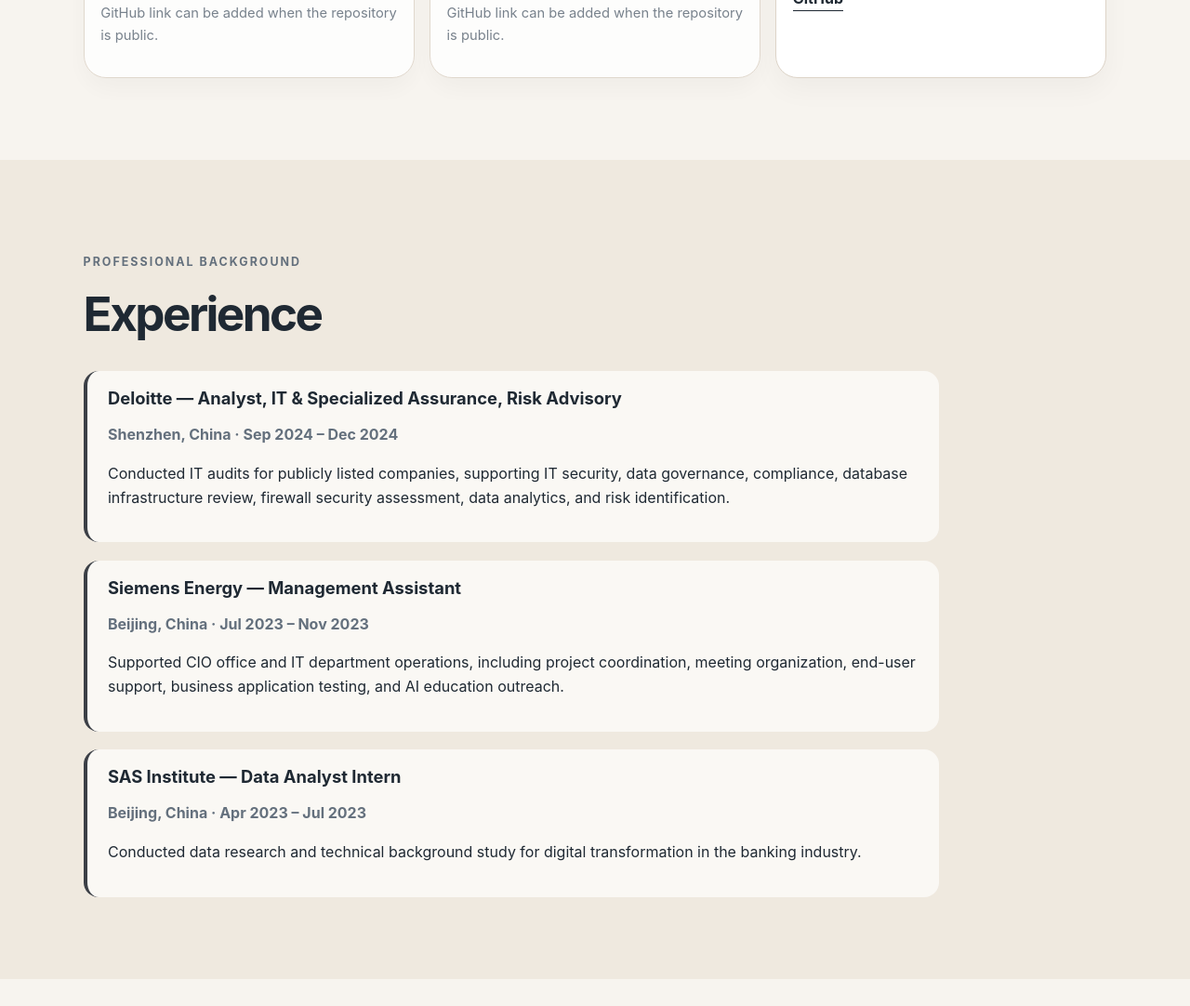
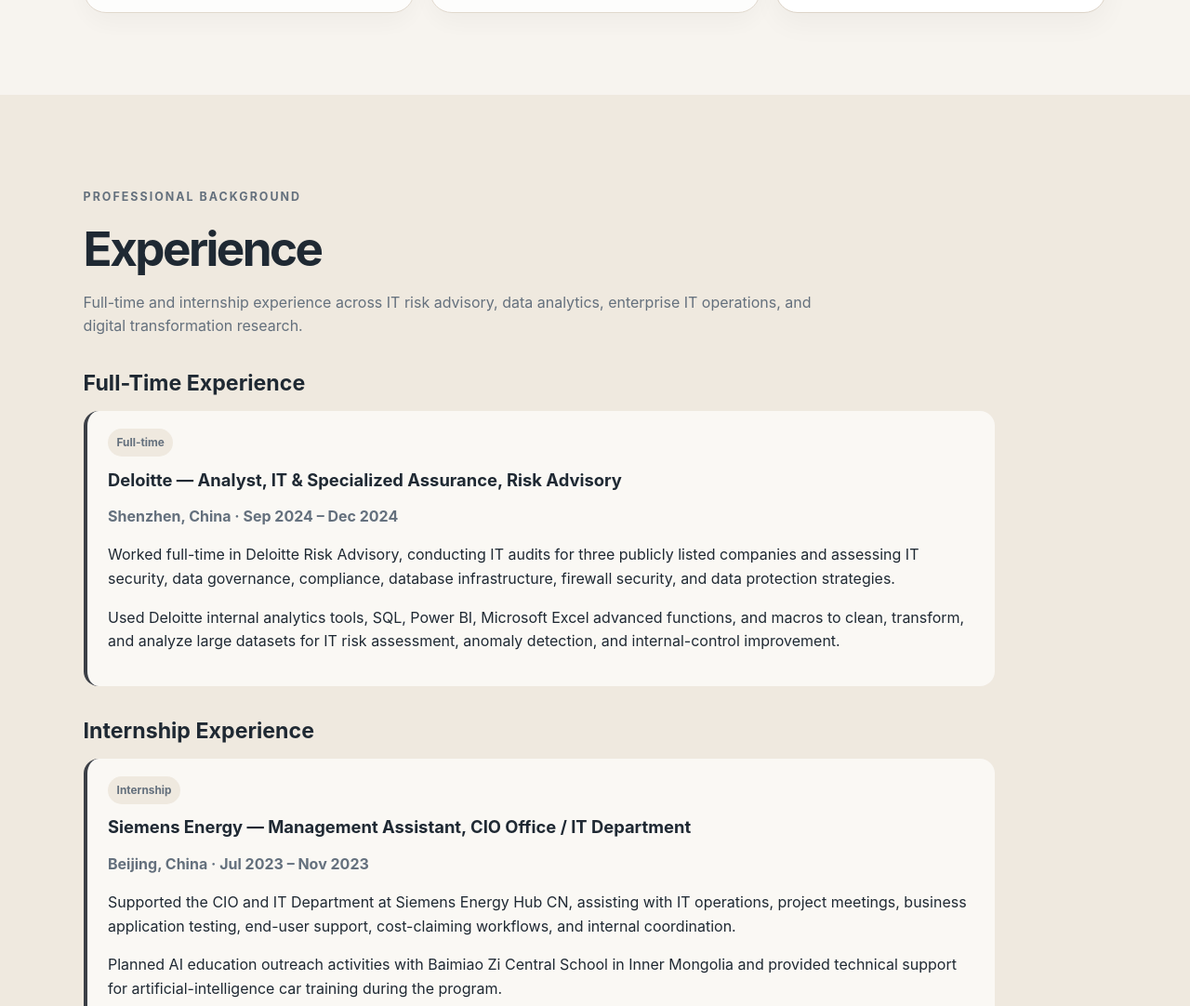
Before and after one commit to LawrenceYun/yun-zhang-portfolio, a plain HTML site: page index.html in a window 1280 px wide. Shown: the part 2938-4020 px from the top of the page at 93% size. Drawn offline with Linux system fonts and the light colour scheme.

Commit message:
Add files via upload

```diff
--- a/index.html
+++ b/index.html
@@ -30,7 +30,7 @@
           machine learning workflows, and database-driven applications.
         </p>
         <div class="button-row">
-          <a class="button primary" href="YOUR_RESUME_LINK_HERE" target="_blank" rel="noopener">Resume</a>
+          <a class="button primary" href="Yun_Zhang_Resume.pdf" target="_blank" rel="noopener">Resume</a>
           <a class="button" href="https://github.com/LawrenceYun" target="_blank" rel="noopener">GitHub</a>
           <a class="button" href="YOUR_LINKEDIN_LINK_HERE" target="_blank" rel="noopener">LinkedIn</a>
           <a class="button" href="mailto:YOUR_EMAIL_HERE">Email</a>
@@ -80,27 +80,28 @@
         </article>
 
         <article class="card">
-          <p class="tag">Resume project: Interpreting Pain Scales in Knee X-rays</p>
+          <p class="tag">Resume project: Interpreting Pain Scales in Knee X-rays · Johns Hopkins BME</p>
           <h3>Knee X-ray Pain Analytics and Fairness Modeling</h3>
           <p>
-            Analyzed 6,705 right-knee samples from the NIH Osteoarthritis Initiative baseline cohort using XGBoost
-            regression, TreeSHAP, SANE explanations, residual-gap analysis, and propensity-score matching to study
-            pain prediction and racial disparity patterns.
+            Johns Hopkins BME project analyzing 6,705 right-knee samples from the NIH Osteoarthritis Initiative
+            baseline cohort using XGBoost regression, TreeSHAP, SANE explanations, residual-gap analysis, and
+            propensity-score matching to study pain prediction and racial disparity patterns.
           </p>
           <p class="meta">Tech: Python, pandas, XGBoost, SHAP, scikit-learn, healthcare analytics</p>
           <p class="meta">Focus: clinical data modeling, explainability, fairness diagnostics</p>
           <div class="card-links">
             <a href="https://github.com/LawrenceYun/knee-xray-pain-analytics" target="_blank" rel="noopener">GitHub</a>
+            <a href="Knee_Xray_Report.pdf" target="_blank" rel="noopener">Report</a>
           </div>
         </article>
 
         <article class="card">
-          <p class="tag">Resume project: Surgical Segmentation & Safety Alert System</p>
+          <p class="tag">Resume project: Surgical Segmentation & Safety Alert System · Johns Hopkins PULSE Lab</p>
           <h3>Surgical Safety Alert Pipeline</h3>
           <p>
-            Processed cadaver surgical datasets from a medical imaging research context, implementing ROI cropping,
-            field-of-view normalization, pixel-level mask refinement, monocular distance estimation, and Safe/Caution/Danger
-            safety-level classification.
+            Johns Hopkins PULSE Lab project processing cadaver surgical datasets in a medical imaging research
+            context, implementing ROI cropping, field-of-view normalization, pixel-level mask refinement, monocular
+            distance estimation, and Safe/Caution/Danger safety-level classification.
           </p>
           <p class="meta">Tech: Python, medical image processing, segmentation masks, geometric distance estimation</p>
           <p class="meta">Code/Data Notice: restricted medical/cadaver data is not publicly redistributed.</p>
@@ -153,7 +154,6 @@
             then implemented MLP, DeepONet, FNO, and physics-informed FNO models to predict future workload fields.
           </p>
           <p class="meta">Tech: Python, PDE simulation, DeepONet, FNO, physics-informed learning</p>
-          <p class="meta">GitHub link can be added when the repository is public.</p>
         </article>
 
         <article class="card small muted-card">
@@ -165,7 +165,6 @@
             path planning.
           </p>
           <p class="meta">Tech: C++, ROS2, MoveIt!, sampling-based motion planning</p>
-          <p class="meta">GitHub link can be added when the repository is public.</p>
         </article>
 
         <article class="card small muted-card">
@@ -177,7 +176,6 @@
             and hyperparameter tuning.
           </p>
           <p class="meta">Tech: Python, pandas, NumPy, Matplotlib, Naïve Bayes, KNN, Random Forest</p>
-          <p class="meta">GitHub link can be added when the repository is public.</p>
         </article>
 
         <article class="card small">
@@ -200,34 +198,60 @@
       <div class="section-heading">
         <p class="eyebrow">Professional Background</p>
         <h2>Experience</h2>
+        <p>
+          Full-time and internship experience across IT risk advisory, data analytics, enterprise IT operations,
+          and digital transformation research.
+        </p>
       </div>
 
+      <div class="experience-group">
+        <h3 class="group-title">Full-Time Experience</h3>
         <div class="timeline">
           <article>
+            <p class="tag">Full-time</p>
             <h3>Deloitte — Analyst, IT & Specialized Assurance, Risk Advisory</h3>
             <p class="date">Shenzhen, China · Sep 2024 – Dec 2024</p>
             <p>
-            Conducted IT audits for publicly listed companies, supporting IT security, data governance, compliance,
-            database infrastructure review, firewall security assessment, data analytics, and risk identification.
+              Worked full-time in Deloitte Risk Advisory, conducting IT audits for three publicly listed companies and
+              assessing IT security, data governance, compliance, database infrastructure, firewall security, and data
+              protection strategies.
+            </p>
+            <p>
+              Used Deloitte internal analytics tools, SQL, Power BI, Microsoft Excel advanced functions, and macros to
+              clean, transform, and analyze large datasets for IT risk assessment, anomaly detection, and internal-control
+              improvement.
+            </p>
+          </article>
+        </div>
+      </div>
+
+      <div class="experience-group">
+        <h3 class="group-title">Internship Experience</h3>
+        <div class="timeline">
+          <article>
+            <p class="tag">Internship</p>
+            <h3>Siemens Energy — Management Assistant, CIO Office / IT Department</h3>
+            <p class="date">Beijing, China · Jul 2023 – Nov 2023</p>
+            <p>
+              Supported the CIO and IT Department at Siemens Energy Hub CN, assisting with IT operations, project meetings,
+              business application testing, end-user support, cost-claiming workflows, and internal coordination.
+            </p>
+            <p>
+              Planned AI education outreach activities with Baimiao Zi Central School in Inner Mongolia and provided
+              technical support for artificial-intelligence car training during the program.
             </p>
           </article>
 
           <article>
-          <h3>Siemens Energy — Management Assistant</h3>
-          <p class="date">Beijing, China · Jul 2023 – Nov 2023</p>
-          <p>
-            Supported CIO office and IT department operations, including project coordination, meeting organization,
-            end-user support, business application testing, and AI education outreach.
-          </p>
-        </article>
-
-        <article>
+            <p class="tag">Internship</p>
             <h3>SAS Institute — Data Analyst Intern</h3>
             <p class="date">Beijing, China · Apr 2023 – Jul 2023</p>
             <p>
-            Conducted data research and technical background study for digital transformation in the banking industry.
+              Conducted data research and technical background study for digital transformation in the banking industry,
+              supporting analysis of business technology trends and data-driven transformation opportunities.
             </p>
           </article>
+        </div>
       </div>
     </section>
 
@@ -322,7 +346,7 @@
         <a class="button primary" href="mailto:YOUR_EMAIL_HERE">Email Me</a>
         <a class="button" href="https://github.com/LawrenceYun" target="_blank" rel="noopener">GitHub</a>
         <a class="button" href="YOUR_LINKEDIN_LINK_HERE" target="_blank" rel="noopener">LinkedIn</a>
-        <a class="button" href="YOUR_RESUME_LINK_HERE" target="_blank" rel="noopener">Resume</a>
+        <a class="button" href="Yun_Zhang_Resume.pdf" target="_blank" rel="noopener">Resume</a>
       </div>
     </section>
   </main>
--- a/style.css
+++ b/style.css
@@ -231,8 +231,17 @@ h3 {
   border-bottom: 1px solid var(--text);
 }
 
+.experience-group {
+  margin-top: 2.2rem;
+}
+
+.group-title {
+  font-size: 1.45rem;
+  margin-bottom: 1rem;
+}
+
 .timeline {
-  max-width: 920px;
+  max-width: 980px;
   display: grid;
   gap: 1.2rem;
 }
```
Also changed, not shown: 2 other files. Lines whose indentation alone changed are shown as unchanged.
